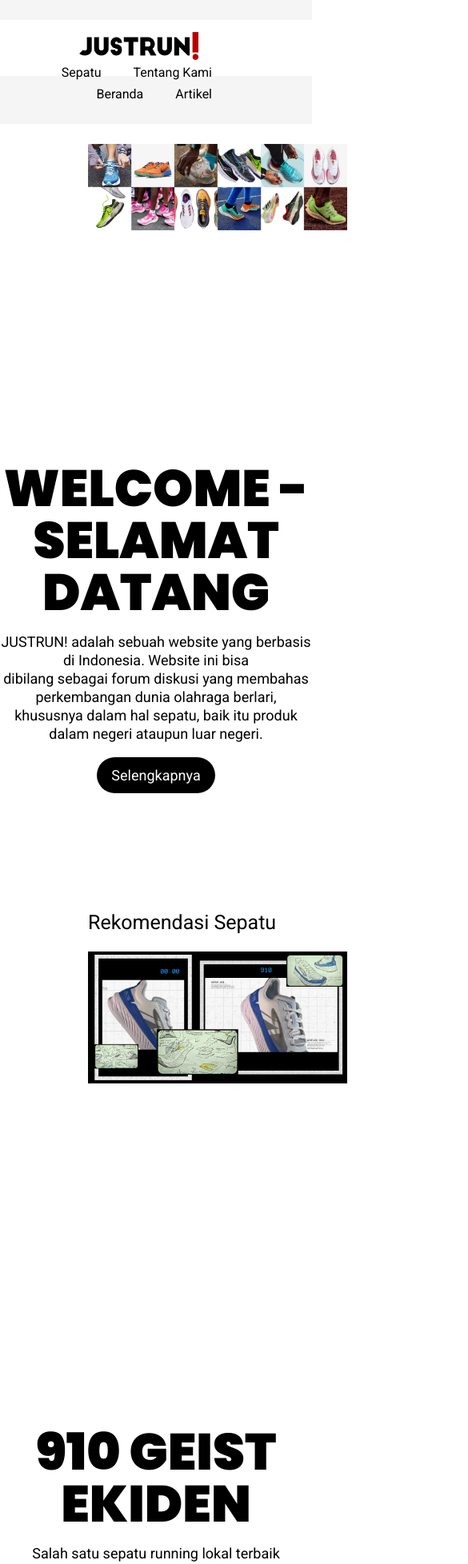
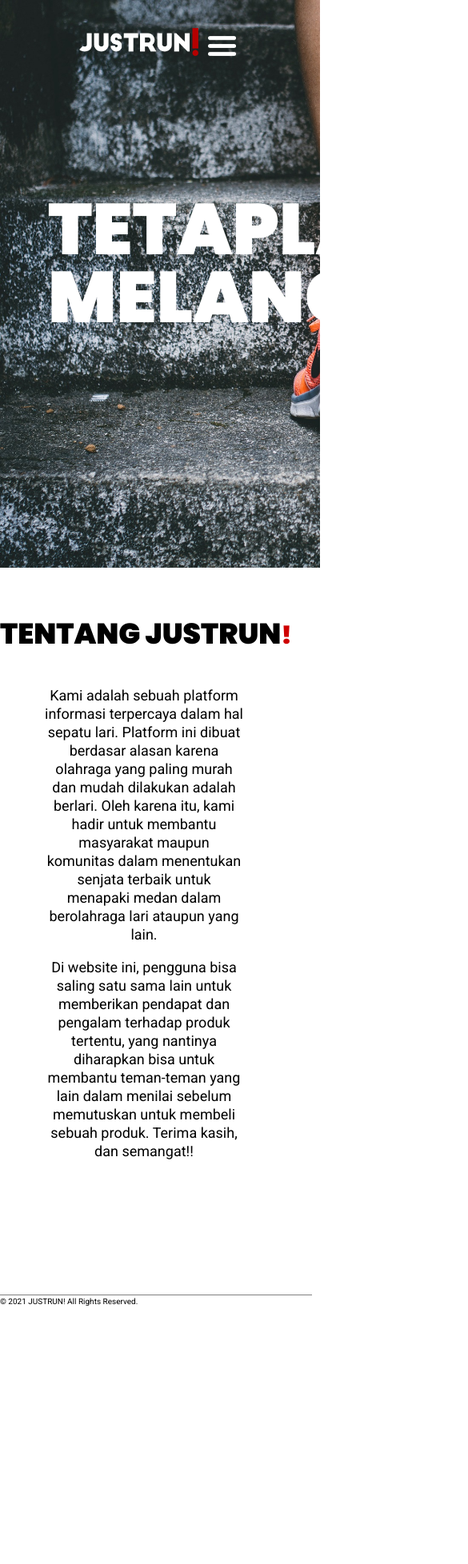
Before and after one commit to adzanfsw/19_AdzanFajar_Mini-Project, a React (Create React App) app: page / in a window 390 px wide. Shown: the top 1956 px of the page at 80% size, 585 px wide, since content can reach past the window. After the commit the page ends 1720 px from the top, so only its background shows below. Built offline with nearby package versions, Linux system fonts and the light colour scheme.

Commit message:
Home Responsive

```diff
--- a/src/App.js
+++ b/src/App.js
@@ -1,10 +1,11 @@
 import Home from './page/Home';
+import TentangKami from './page/TentangKami';
 import './App.css';
 
 function App() {
   return (
     <>
-        <Home />
+        <TentangKami />
     </>
   );
 }
--- /dev/null
+++ b/src/assets/style-tentang.css
@@ -0,0 +1,69 @@
+@import url('https://fonts.googleapis.com/css2?family=Roboto:wght@400;700&display=swap');
+@import url('https://fonts.googleapis.com/css2?family=Poppins:wght@600;900&display=swap');
+
+header {
+    width: 100%;
+    height: 700px;
+    background-image: url(images/bruno.jpg);
+    background-size: cover;
+}
+
+.justrun {
+	height: 35px;
+	float: left;
+	margin-left: 94px;
+	margin-top: 30px;
+}
+
+.nav {
+	height: 25px;
+	float: right;
+	margin-right: 100px;
+	margin-top: 40px;
+}
+
+header p {
+    margin-top: 240px;
+    color: white;
+
+	font-family: Poppins;
+	font-weight: 900;
+	font-size: 90px;
+	line-height: 85px;
+}
+
+article {
+    margin-top: 50px;
+}
+
+h1 {
+    font-family: Poppins;
+    font-style: normal;
+    font-weight: 900;
+    font-size: 36px;
+    line-height: 65px;
+}
+
+small {
+    color: rgb(206, 0, 0);
+}
+
+p {
+    font-family: Roboto;
+    font-style: normal;
+    font-weight: 300;
+    font-size: 18px;
+    line-height: 23px;
+}
+
+footer {
+	margin-top: 150px;
+
+	position: absolute;
+	width: 100%;
+	height: 100px;
+
+    background-color: white;
+
+	border-top: 1.5px grey solid;
+}
--- a/src/assets/style.css
+++ b/src/assets/style.css
@@ -6,6 +6,16 @@
 	font-weight: 300;
 	font-size: 18px;
 	line-height: 23px;
+}
+
+p {
+	text-align: center;
+	max-width: 600px;
+	margin-left: 375px;
+}
+
+figure p {
+	margin-left: 335px;
 }
 
 .up {
@@ -43,6 +53,11 @@
 	list-style-type: none;
 	padding: 4px 20px 0 20px;
 	float: right;
+}
+
+header li:hover {
+	color: rgb(201, 0, 0);
+	cursor: pointer;
 }
 
 nav {
@@ -181,3 +196,188 @@
 mark {
 	height: 25px;
 }
+
+@media only screen and (max-width: 640px) {
+	body {
+		font-family: Roboto;
+		font-weight: 300;
+		font-size: 10px;
+		line-height: 15px;
+	}
+
+	.up {
+		width: 100%;
+		height: 25px;
+		left: 0px;
+		top: 0px;
+		background-color: #F5F5F5;
+	}
+
+	header {
+		background-color: white;
+		height: 60px;
+		padding: 5px;
+	}
+
+	header img {
+		height: 25px;
+		float: left;
+		margin-left: 10px;
+		margin-top: 10px;
+	}
+
+	header li {
+		font-size: 16px;
+		font-family: Roboto;
+		font-weight: 400;
+		color: black;
+
+		display: inline;
+		list-style-type: none;
+		padding: 4px 20px 0 20px;
+		float: right;
+	}
+
+	nav {
+		width: 100%;
+		height: 60px;
+		left: 0px;
+		top: 0px;
+		background-color: #F5F5F5;
+	}
+
+	main {
+		text-align: center;
+	}
+
+	main img {
+		position: absolute;
+		width: 83%;
+		left: 35px;
+		margin-top: 25px;
+	}
+
+	.welcome {
+		margin-top: 115px;
+
+		font-family: Poppins;
+		font-weight: 900;
+		font-size: 25px;
+		line-height: 25px;
+	}
+
+	p {
+		text-align: center;
+		max-width: 250px;
+		margin-left: 55px;
+	}
+
+	figure p {
+		margin-left: 15px;
+	}
+
+	figure,
+	article {
+		margin-top: 50px;
+	}
+
+	.tengah {
+		text-align: center;
+	}
+
+	figure h3 {
+		margin-left: -5px;
+		font-family: Roboto;
+		font-weight: 400;
+		font-size: 15px;
+	}
+
+	article h3 {
+		margin-left: 35px;
+		font-family: Roboto;
+		font-weight: 400;
+		font-size: 15px;
+	}
+
+	figure img,
+	article img {
+		position: absolute;
+		width: 83%;
+		left: 35px;
+	}
+
+	.geist,
+	.hey {
+		margin-top: 145px;
+
+		font-family: Poppins;
+		font-weight: 900;
+		font-size: 25px;
+		line-height: 25px;
+	}
+
+	button {
+		color: white;
+		font-family: Roboto;
+		font-weight: 300;
+		font-size: 12px;
+
+		background-color: black;
+		border-radius: 50px;
+		border: none;
+		padding: 12px 18px 12px 18px;
+		cursor: pointer;
+	}
+
+	button:hover {
+		background-color: rgb(32, 32, 32);
+	}
+
+	footer {
+		display: flex;
+
+		margin-top: 50px;
+
+		position: absolute;
+		width: 100%;
+		height: 50px;
+
+		background-color: black;
+	}
+
+	figcaption {
+		flex-basis: 50%;
+		font-family: Roboto;
+		font-size: 8px;
+		padding: 20px 0 0 10px;
+		color: rgb(255, 255, 255);
+		opacity: 50%;
+	}
+
+	.sosmed {
+		flex-basis: 50%;
+		align-items: center;
+	}
+
+	.sosmed img {
+		height: 10px;
+		opacity: 50%;
+	}
+
+	.sosmed img:hover {
+		opacity: 100%;
+		cursor: pointer;
+		transition: 0.5s;
+	}
+
+	.sosmed ul {
+		margin-right: 15px;
+	}
+
+	.sosmed li {
+		display: inline;
+		float: right;
+		list-style-type: none;
+		padding: 8px 0 0 5px;
+	}
+}
--- a/src/page/Home.jsx
+++ b/src/page/Home.jsx
@@ -23,9 +23,7 @@
 
             <div className="welcome">WELCOME -<br />SELAMAT DATANG</div>
 
-            <p>JUSTRUN! adalah sebuah website yang berbasis di Indonesia. Website ini bisa<br />
-            dibilang sebagai forum diskusi yang membahas perkembangan dunia olahraga berlari,<br />
-            khususnya dalam hal sepatu, baik itu produk dalam negeri ataupun luar negeri.</p>
+            <p>JUSTRUN! adalah sebuah website yang berbasis di Indonesia. Website ini bisa dibilang sebagai forum diskusi yang membahas perkembangan dunia olahraga berlari, khususnya dalam hal sepatu, baik itu produk dalam negeri ataupun luar negeri.</p>
 
             <button>Selengkapnya</button>
         </main>
@@ -38,8 +36,7 @@
             <div className="tengah">
                 <div className="geist">910 GEIST EKIDEN</div>
 
-                <p>Salah satu sepatu running lokal terbaik saat ini. Dengan teknologi yang mendukungmu<br />
-                mendapatkan pengalaman berlari menjadi lebih mantap.</p>
+                <p>Salah satu sepatu running lokal terbaik saat ini. Dengan teknologi yang mendukungmu mendapatkan pengalaman berlari menjadi lebih mantap.</p>
 
                 <button>Detail Sepatu</button>
             </div>
@@ -53,10 +50,7 @@
             <div className="tengah">
                 <div className="hey">HEY -<br /> JANGAN LUPA OLAHRAGA</div>
 
-                <p>Menurut wikipedia, arti olahraga adalah aktivitas gerak manusia menurut teknik<br />
-                tertentu, dalam pelaksanaannya terdapat unsur bermain, ada rasa senang,<br />
-                dilakukan pada waktu luang, dan kepuasan tersendiri. Biasanya dilakukan untuk<br />
-                melatih tubuh seseorang, tidak hanya secara jasmani tetapi juga rohani.</p>
+                <p>Menurut wikipedia, arti olahraga adalah aktivitas gerak manusia menurut teknik tertentu, dalam pelaksanaannya terdapat unsur bermain, ada rasa senang, dilakukan pada waktu luang, dan kepuasan tersendiri. Biasanya dilakukan untuk melatih tubuh seseorang, tidak hanya secara jasmani tetapi juga rohani.</p>
 
                 <button>Artikel Lainnya</button>
             </div>
--- /dev/null
+++ b/src/page/TentangKami.jsx
@@ -0,0 +1,28 @@
+import '../assets/style-tentang.css'
+
+function TentangKami() {
+  return (
+    <>
+        <header>
+            <img className="justrun" alt="JUSTRUN!" src={require('../assets/images/just.png').default} />
+
+            <img className="nav" alt="JUSTRUN!" src={require('../assets/images/burger.png').default} />
+
+            <p>TETAPLAH MELANGKAH!</p>
+        </header>
+
+        <article>
+            <h1>TENTANG JUSTRUN<small>!</small></h1>
+
+            <p>Kami adalah sebuah platform informasi terpercaya dalam hal sepatu lari. Platform ini dibuat berdasar alasan karena olahraga yang paling murah dan mudah dilakukan adalah berlari. Oleh karena itu, kami hadir untuk membantu masyarakat maupun komunitas dalam menentukan senjata terbaik untuk menapaki medan dalam berolahraga lari ataupun yang lain.</p>
+            <p>Di website ini, pengguna bisa saling satu sama lain untuk memberikan pendapat dan pengalam terhadap produk tertentu, yang nantinya diharapkan bisa untuk membantu teman-teman yang lain dalam menilai sebelum memutuskan untuk membeli sebuah produk. Terima kasih, dan semangat!!</p>
+        </article>
+
+        <footer>
+            © 2021 JUSTRUN! All Rights Reserved.
+        </footer>
+    </>
+  );
+}
+
+export default TentangKami;
```
